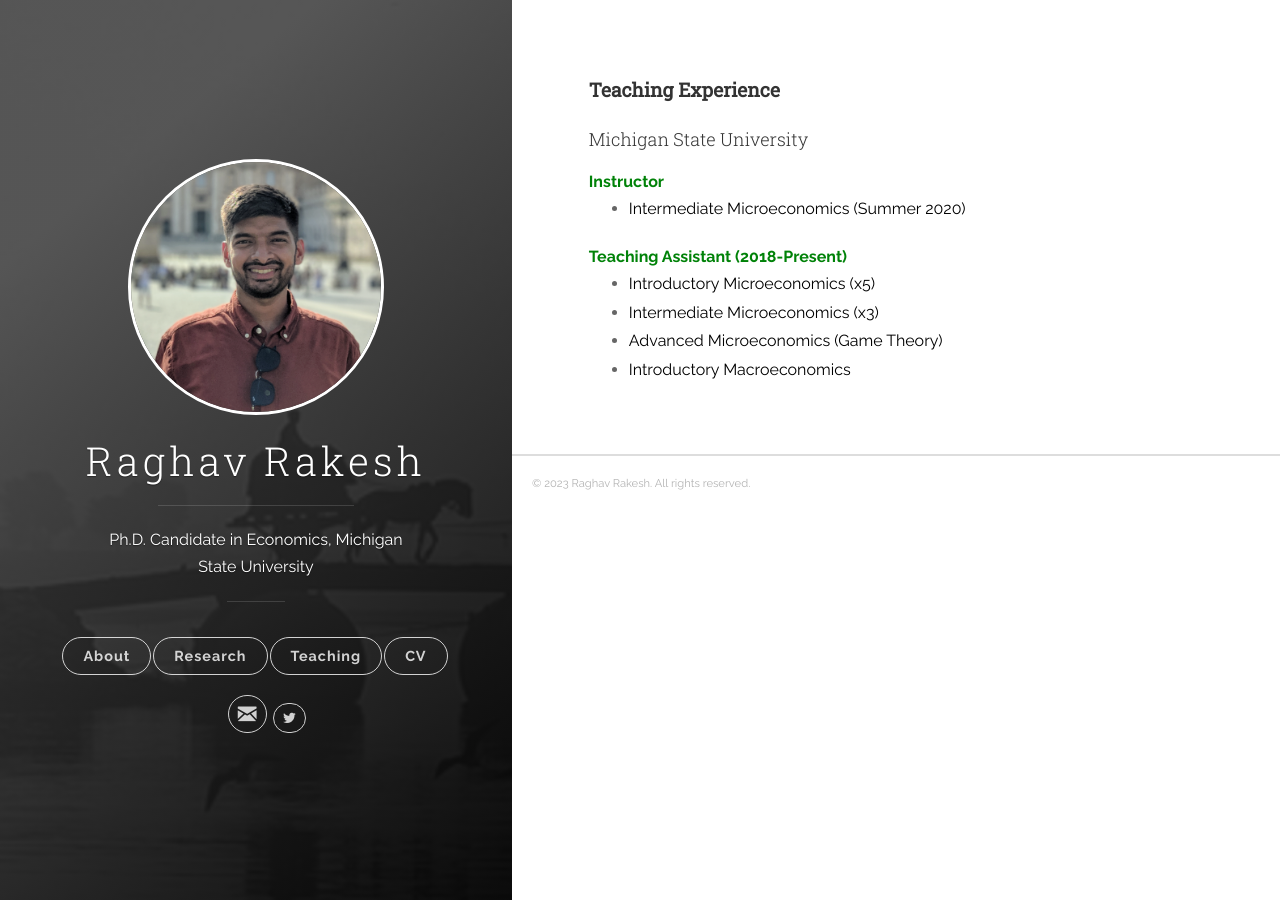
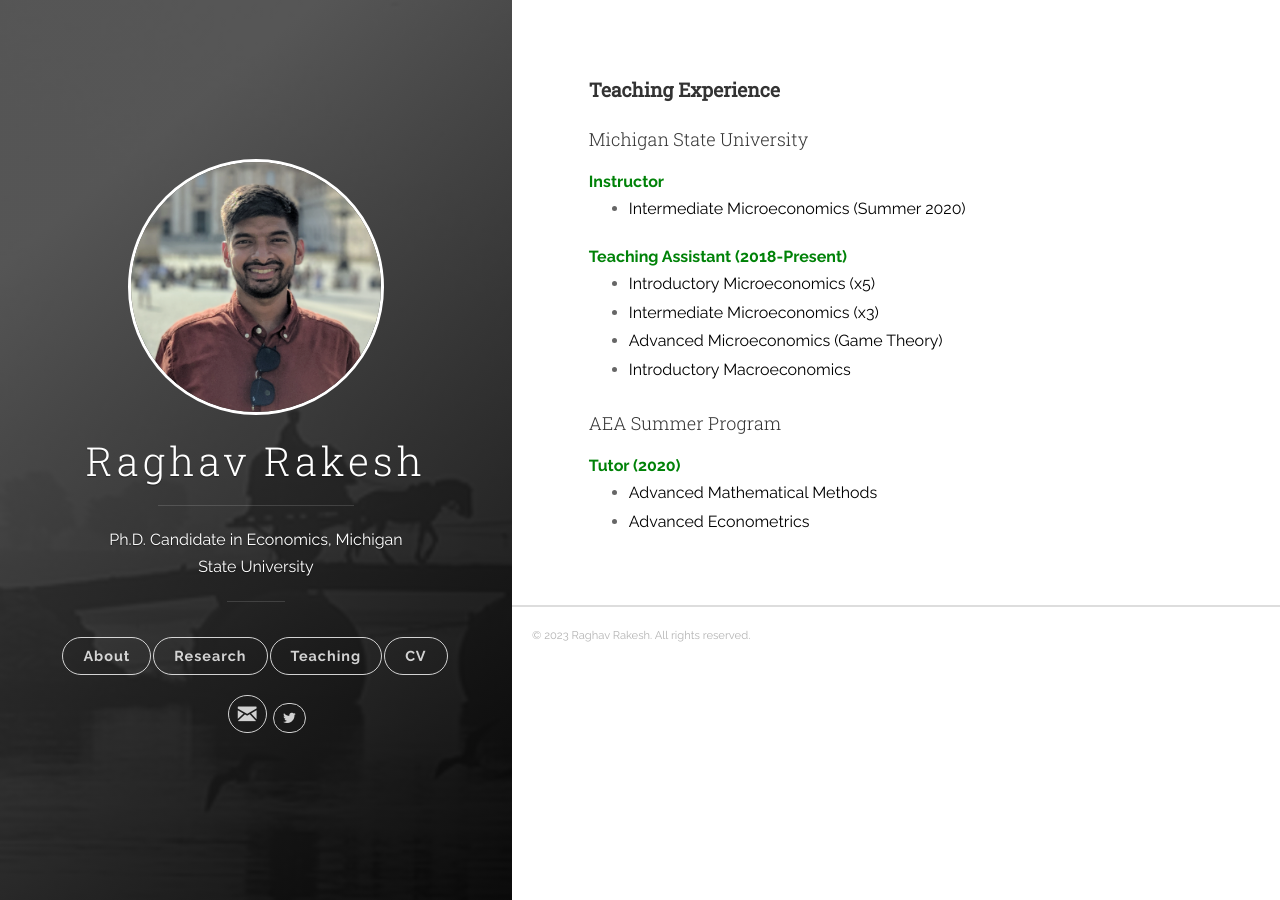
Before and after one commit to raghavrakesh/raghavrakesh.github.io, a Jekyll site: the page built from _posts/2018-06-12-teaching.markdown, in a window 1280 px wide. Built offline with Jekyll 4.4.1, drawn with Linux system fonts in a browser that asks for light colours.

Commit message:
Update 2018-06-12-teaching.markdown

```diff
--- a/_posts/2018-06-12-teaching.markdown
+++ b/_posts/2018-06-12-teaching.markdown
@@ -24,3 +24,12 @@ tags: [jekyll]
   <li><font  color="#000000">Advanced Microeconomics (Game Theory)</font> </li>
   <li><font color="#000000">Introductory Macroeconomics</font> </li>
 </ul>
+
+<h4 style="margin-top:30px;"><font size="+1"> AEA Summer Program </font></h4>
+
+<p style="margin-top:20px;"><strong style="color:#008208">Tutor (2020)</strong></p>
+
+<ul style="margin-top:-20px;">
+  <li><font  color="#000000">Advanced Mathematical Methods</font> </li>
+  <li><font  color="#000000">Advanced Econometrics</font> </li>
+</ul>
```
